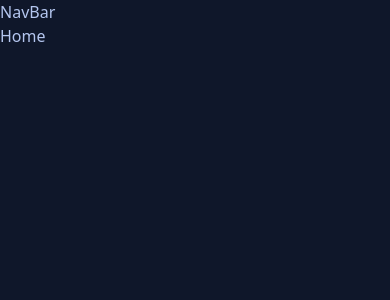
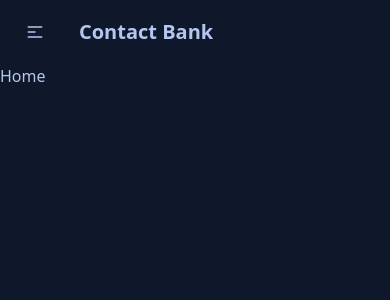
Before and after one commit to GregPetropoulos/Contact-Bank, a React (Create React App) app: page / in a window 390 px wide. Shown: the top 300 px of the page. Built offline with nearby package versions, Linux system fonts and the light colour scheme; the HTML template or start-up script is replaced by a standard one.

Commit message:
Navbar functional

```diff
--- a/src/App.js
+++ b/src/App.js
@@ -2,6 +2,8 @@
 import Home from './components/Home';
 import Navbar from './components/NavBar';
 import Contact from './components/Contact';
+
+
 function App() {
   return (
     <Router>
--- a/src/components/Home.jsx
+++ b/src/components/Home.jsx
@@ -2,10 +2,10 @@
 
 const Home = () => {
   return (
-    <>
+    <div className='container'>
 
     <h1>Home</h1>
-    </>
+    </div>
   )
 }
 
--- a/src/components/NavBar.jsx
+++ b/src/components/NavBar.jsx
@@ -1,9 +1,57 @@
-import React from 'react'
-
+import React from 'react';
+import { Link } from 'react-router-dom';
 const NavBar = () => {
   return (
-    <h1>NavBar</h1>
-  )
-}
+    <div className='navbar bg-base-100'>
+      <div className='navbar-start'>
+        <div className='dropdown'>
+          <label tabindex='0' className='btn btn-ghost sm:hidden'>
+            <svg
+              xmlns='http://www.w3.org/2000/svg'
+              className='h-5 w-5'
+              fill='none'
+              viewBox='0 0 24 24'
+              stroke='currentColor'>
+              <path
+                stroke-linecap='round'
+                stroke-linejoin='round'
+                stroke-width='2'
+                d='M4 6h16M4 12h8m-8 6h16'
+              />
+            </svg>
+          </label>
+          <ul
+            tabindex='0'
+            className='menu menu-compact dropdown-content mt-3 p-2 shadow bg-base-100 rounded-box w-52'>
+            <li>
+              <Link to='/'>Home</Link>
+            </li>
 
-export default NavBar
+            <li>
+              <Link to='/contact'>Contact</Link>
+            </li>
+          </ul>
+        </div>
+        <Link to='/' className='btn btn-ghost normal-case text-xl'>
+          Contact Bank
+        </Link>
+      </div>
+      <div className='navbar-center hidden sm:flex'>
+        <ul className='menu menu-horizontal p-0'>
+          <li>
+            <Link to='/'>Home</Link>
+          </li>
+
+          <li>
+            <Link to='/contact'>Contact</Link>
+          </li>
+        </ul>
+      </div>
+      <div className='navbar-end'>
+        {/* <div>xx</div> */}
+      </div>
+    </div>
+  );
+};
+
+export default NavBar;
```
